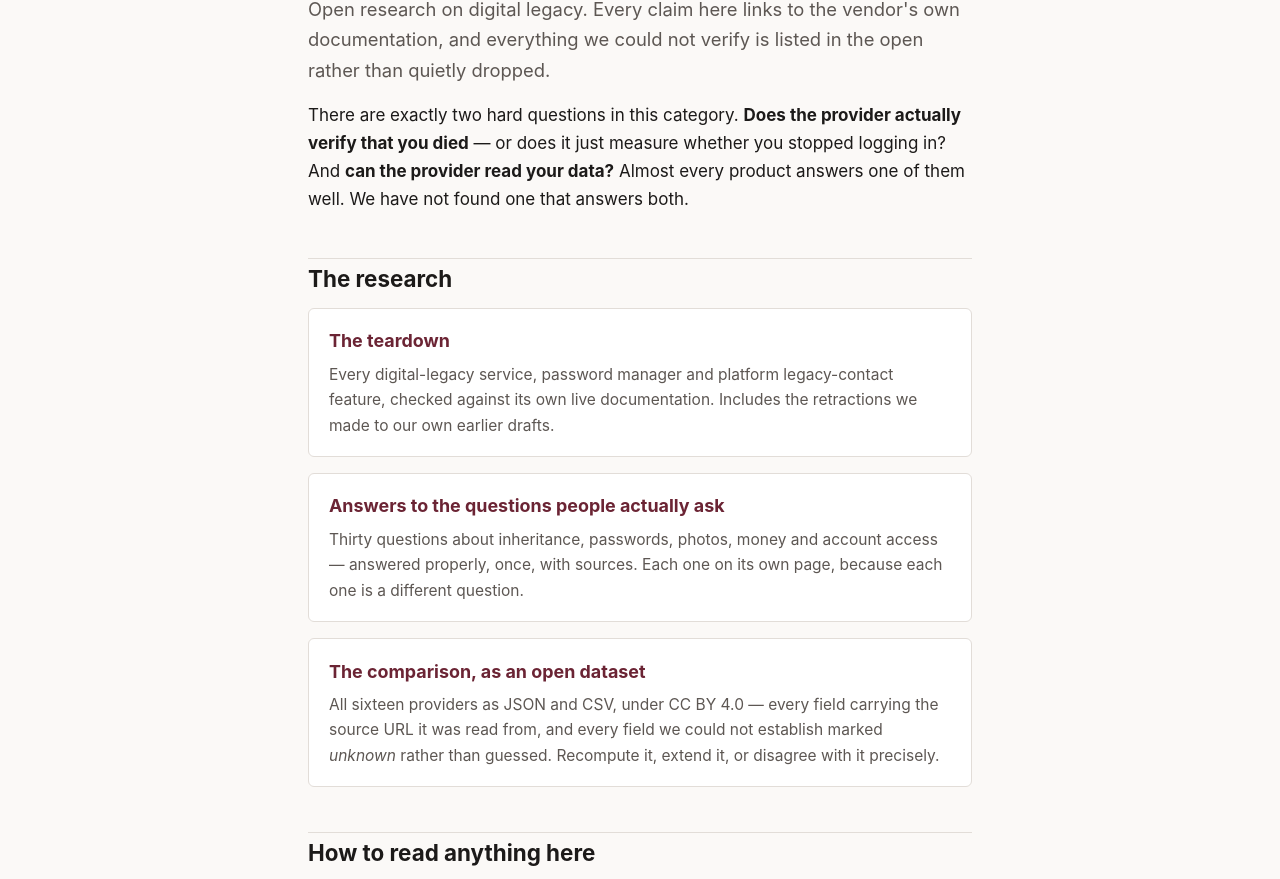
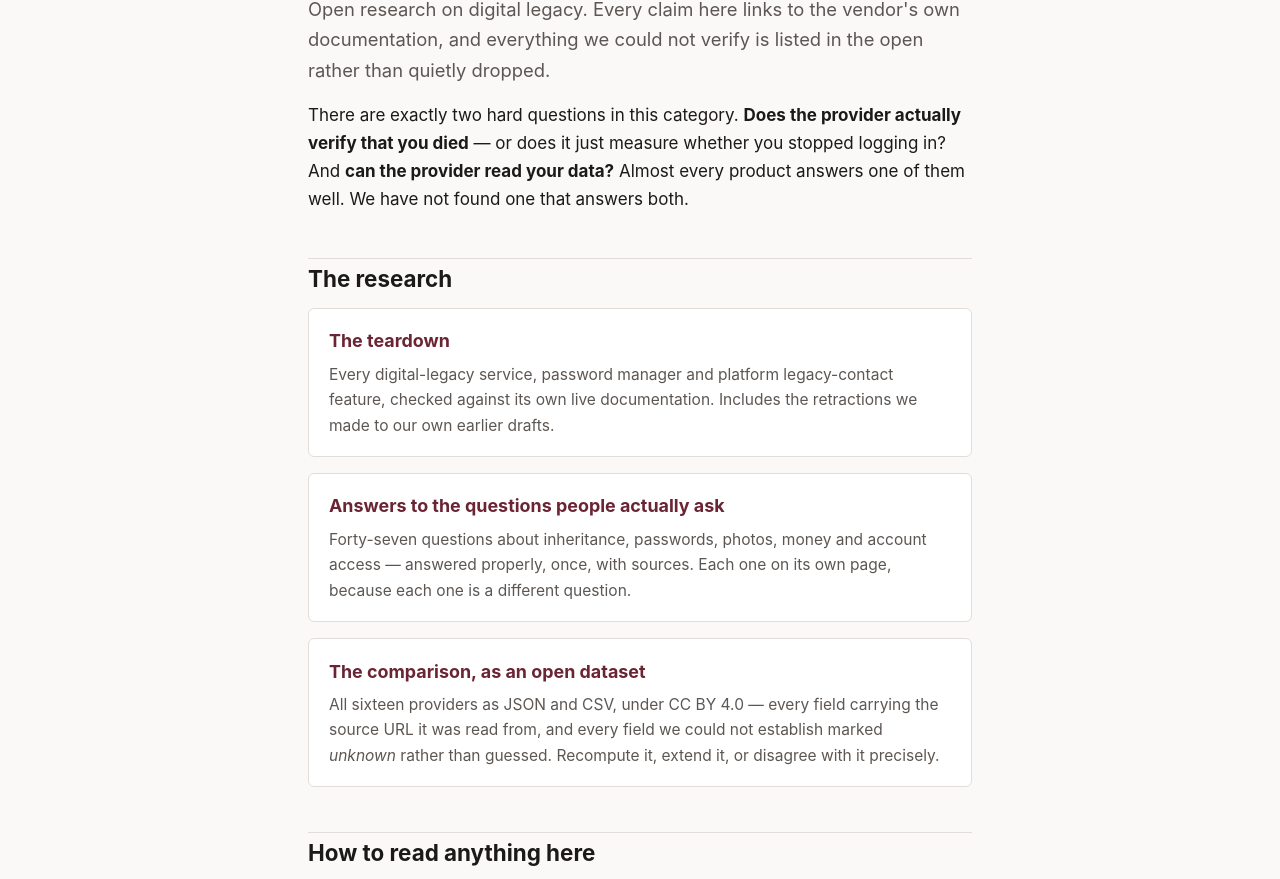
Before and after one commit to cairnvault/cairnvault.github.io, a plain HTML site: page index.html in a window 1280 px wide. Shown: the part 205-1084 px from the top of the page. Drawn offline with Linux system fonts and the light colour scheme.

Commit message:
llms.txt: replace the Louisiana finding with its retraction; correct the answer count

```diff
--- a/index.html
+++ b/index.html
@@ -71,7 +71,7 @@ one that answers both.</p>
 
 <a class="card" href="/digital-legacy-answers/">
   <h3>Answers to the questions people actually ask</h3>
-  <p>Thirty questions about inheritance, passwords, photos, money and account access — answered
+  <p>Forty-seven questions about inheritance, passwords, photos, money and account access — answered
   properly, once, with sources. Each one on its own page, because each one is a different question.</p>
 </a>
 
```
Also changed, not shown: llms.txt.
